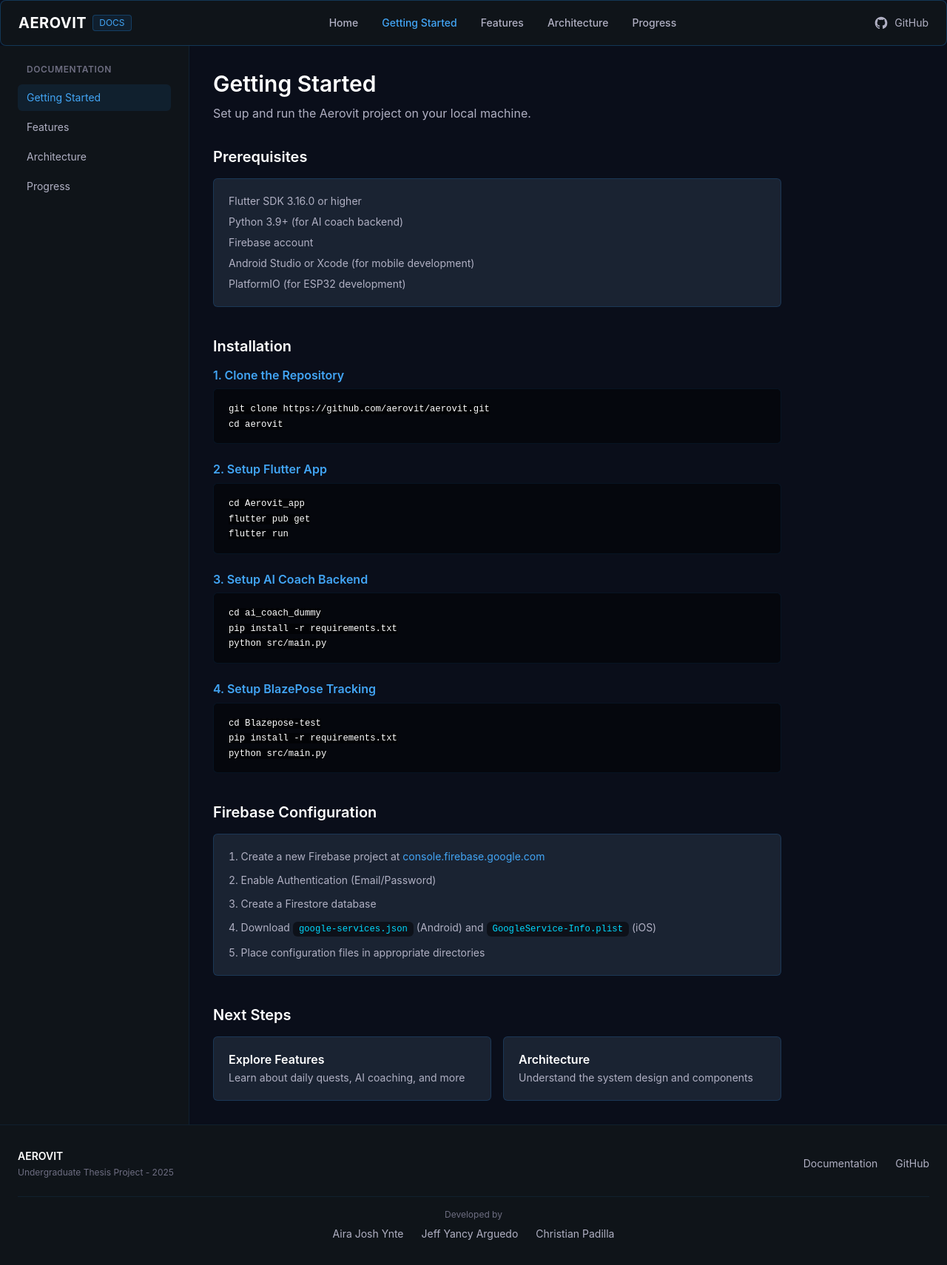
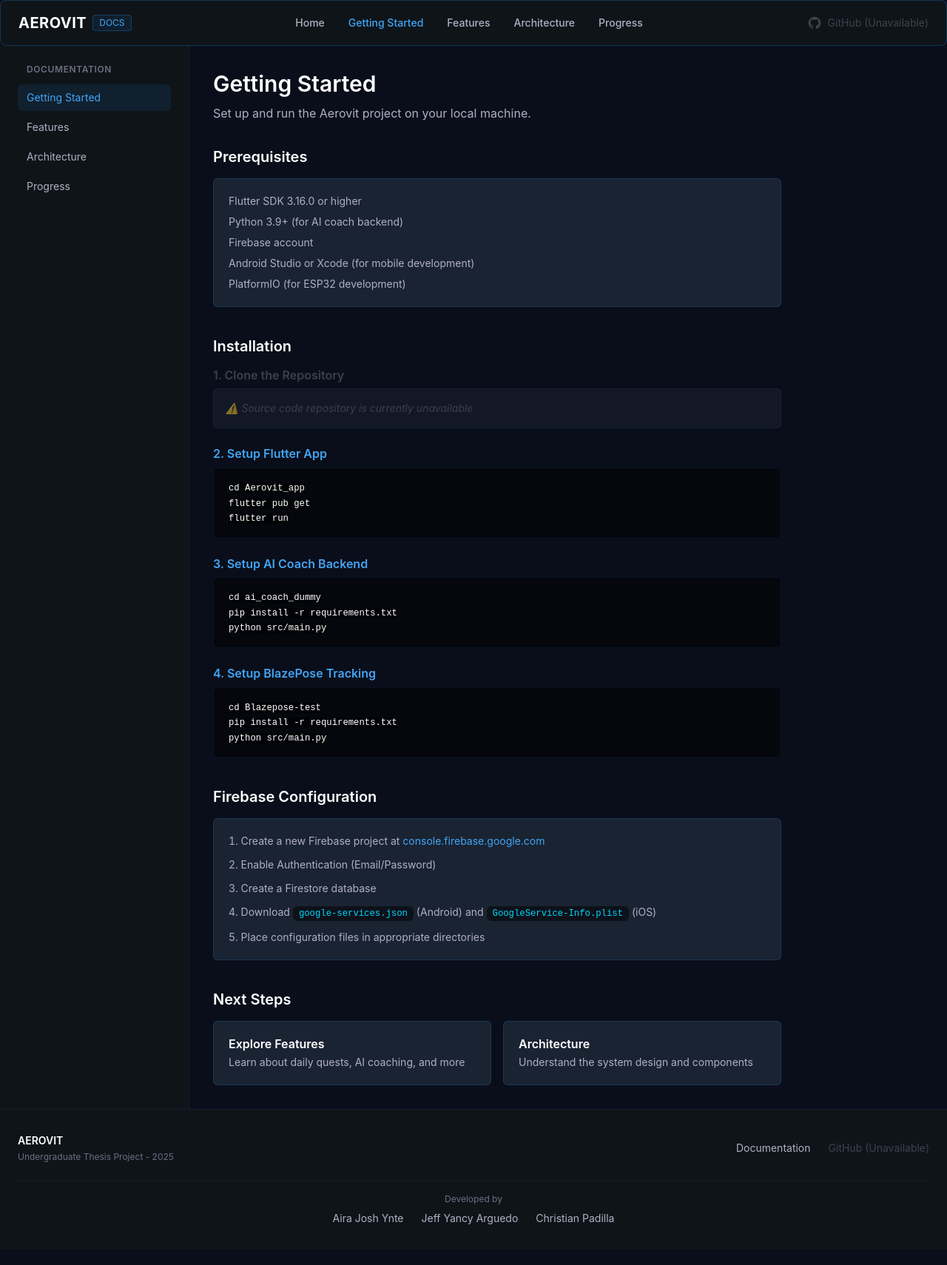
Before and after one commit to Aera0908/aerovit-doc, a React (Vite) app: page /getting-started in a window 1280 px wide. Shown: the whole page at 74% size. After the commit the page ends 1689 px from the top, so only its background shows below. Built offline with nearby package versions, Linux system fonts and the light colour scheme.

Commit message:
disabled source code

```diff
--- a/src/components/Footer.tsx
+++ b/src/components/Footer.tsx
@@ -20,14 +20,12 @@ export default function Footer() {
               >
                 Documentation
               </Link>
-              <a
-                href="https://github.com/aerovit"
-                target="_blank"
-                rel="noopener noreferrer"
-                className="text-[var(--text-secondary)] hover:text-white transition-colors"
+              <span
+                className="text-[var(--text-muted)] opacity-50 cursor-not-allowed"
+                title="Currently Unavailable"
               >
-                GitHub
-              </a>
+                GitHub (Unavailable)
+              </span>
             </div>
           </div>
 
--- a/src/components/Header.tsx
+++ b/src/components/Header.tsx
@@ -54,18 +54,16 @@ export default function Header() {
             ))}
           </nav>
 
-          {/* Desktop GitHub Link */}
-          <a
-            href="https://github.com/aerovit"
-            target="_blank"
-            rel="noopener noreferrer"
-            className="hidden md:flex items-center space-x-2 text-sm text-[var(--text-secondary)] hover:text-white transition-colors"
+          {/* Desktop GitHub Link - Currently Unavailable */}
+          <span
+            className="hidden md:flex items-center space-x-2 text-sm text-[var(--text-muted)] opacity-50 cursor-not-allowed"
+            title="Currently Unavailable"
           >
             <svg className="w-5 h-5" fill="currentColor" viewBox="0 0 24 24">
               <path fillRule="evenodd" clipRule="evenodd" d="M12 2C6.477 2 2 6.484 2 12.017c0 4.425 2.865 8.18 6.839 9.504.5.092.682-.217.682-.483 0-.237-.008-.868-.013-1.703-2.782.605-3.369-1.343-3.369-1.343-.454-1.158-1.11-1.466-1.11-1.466-.908-.62.069-.608.069-.608 1.003.07 1.531 1.032 1.531 1.032.892 1.53 2.341 1.088 2.91.832.092-.647.35-1.088.636-1.338-2.22-.253-4.555-1.113-4.555-4.951 0-1.093.39-1.988 1.029-2.688-.103-.253-.446-1.272.098-2.65 0 0 .84-.27 2.75 1.026A9.564 9.564 0 0112 6.844c.85.004 1.705.115 2.504.337 1.909-1.296 2.747-1.027 2.747-1.027.546 1.379.202 2.398.1 2.651.64.7 1.028 1.595 1.028 2.688 0 3.848-2.339 4.695-4.566 4.943.359.309.678.92.678 1.855 0 1.338-.012 2.419-.012 2.747 0 .268.18.58.688.482A10.019 10.019 0 0022 12.017C22 6.484 17.522 2 12 2z" />
             </svg>
-            <span>GitHub</span>
-          </a>
+            <span>GitHub (Unavailable)</span>
+          </span>
 
           {/* Mobile Menu Button */}
           <button
@@ -98,17 +96,15 @@ export default function Header() {
                 {link.label}
               </Link>
             ))}
-            <a
-              href="https://github.com/aerovit"
-              target="_blank"
-              rel="noopener noreferrer"
-              className="flex items-center space-x-2 py-2 px-4 text-sm text-[var(--text-secondary)] hover:text-white hover:bg-[var(--card)] transition-colors"
+            <span
+              className="flex items-center space-x-2 py-2 px-4 text-sm text-[var(--text-muted)] opacity-50 cursor-not-allowed"
+              title="Currently Unavailable"
             >
               <svg className="w-4 h-4" fill="currentColor" viewBox="0 0 24 24">
                 <path fillRule="evenodd" clipRule="evenodd" d="M12 2C6.477 2 2 6.484 2 12.017c0 4.425 2.865 8.18 6.839 9.504.5.092.682-.217.682-.483 0-.237-.008-.868-.013-1.703-2.782.605-3.369-1.343-3.369-1.343-.454-1.158-1.11-1.466-1.11-1.466-.908-.62.069-.608.069-.608 1.003.07 1.531 1.032 1.531 1.032.892 1.53 2.341 1.088 2.91.832.092-.647.35-1.088.636-1.338-2.22-.253-4.555-1.113-4.555-4.951 0-1.093.39-1.988 1.029-2.688-.103-.253-.446-1.272.098-2.65 0 0 .84-.27 2.75 1.026A9.564 9.564 0 0112 6.844c.85.004 1.705.115 2.504.337 1.909-1.296 2.747-1.027 2.747-1.027.546 1.379.202 2.398.1 2.651.64.7 1.028 1.595 1.028 2.688 0 3.848-2.339 4.695-4.566 4.943.359.309.678.92.678 1.855 0 1.338-.012 2.419-.012 2.747 0 .268.18.58.688.482A10.019 10.019 0 0022 12.017C22 6.484 17.522 2 12 2z" />
               </svg>
-              <span>GitHub</span>
-            </a>
+              <span>GitHub (Unavailable)</span>
+            </span>
           </nav>
         )}
       </div>
--- a/src/pages/GettingStarted.tsx
+++ b/src/pages/GettingStarted.tsx
@@ -27,11 +27,11 @@ export default function GettingStarted() {
         <h2 className="text-xl font-semibold text-white mb-4">Installation</h2>
 
         <div className="space-y-6">
-          <div>
-            <h3 className="text-base font-medium text-[var(--primary-light)] mb-2">1. Clone the Repository</h3>
-            <pre className="text-sm">
-              <code>git clone https://github.com/aerovit/aerovit.git{'\n'}cd aerovit</code>
-            </pre>
+          <div className="opacity-50">
+            <h3 className="text-base font-medium text-[var(--text-muted)] mb-2">1. Clone the Repository</h3>
+            <div className="hud-box p-4 border-dashed">
+              <p className="text-sm text-[var(--text-muted)] italic">⚠️ Source code repository is currently unavailable</p>
+            </div>
           </div>
 
           <div>
--- a/src/pages/Home.tsx
+++ b/src/pages/Home.tsx
@@ -25,14 +25,13 @@ export default function Home() {
             <Link to="/getting-started" className="btn-primary">
               View Documentation
             </Link>
-            <a
-              href="https://github.com/aerovit"
-              target="_blank"
-              rel="noopener noreferrer"
-              className="btn-secondary"
+            <button
+              disabled
+              className="btn-secondary opacity-50 cursor-not-allowed"
+              title="Currently Unavailable"
             >
-              Source Code
-            </a>
+              Source Code (Currently Unavailable)
+            </button>
           </div>
         </div>
       </section>
```
